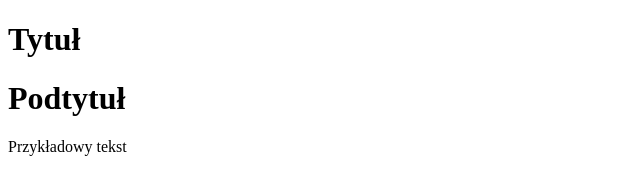
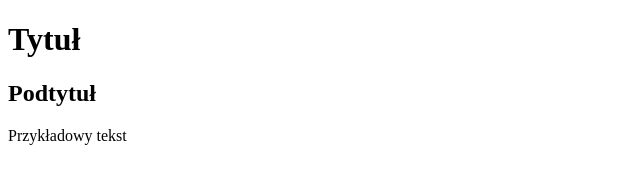
Before and after one commit to ItsShock/html_structure, a plain HTML site: page index.html in a window 1280 px wide. Shown: the whole page, without its empty margins (0-640 px from the left). Drawn offline with Linux system fonts and the light colour scheme.

Commit message:
Update index.html

```diff
--- a/index.html
+++ b/index.html
@@ -10,7 +10,7 @@
     </head>
     <body>
         <h1>Tytuł</h1>
-        <h1>Podtytuł</h1>
+        <h2>Podtytuł</h2>
         <p>Przykładowy tekst</p>
     </body>
 </html>
```
